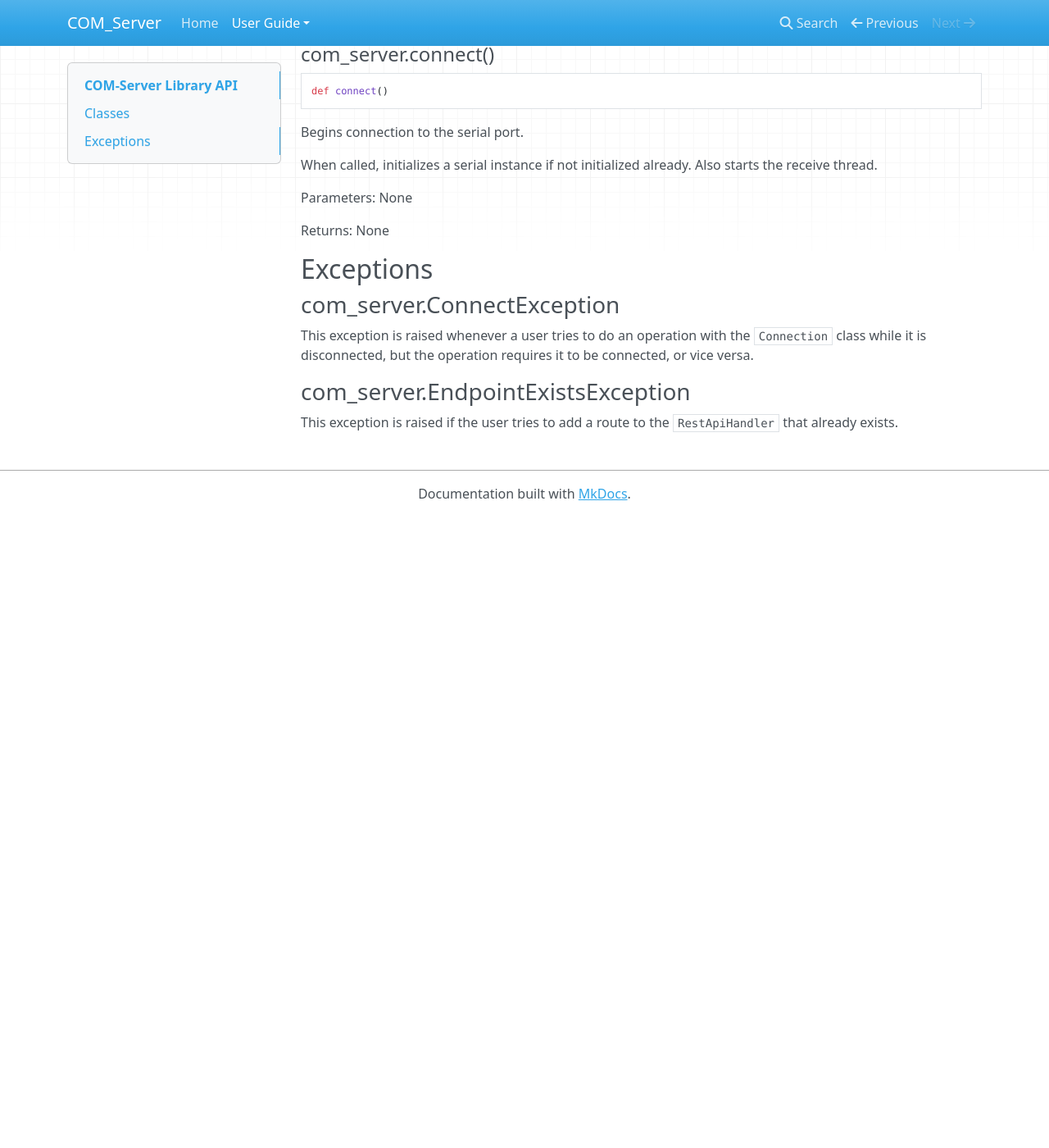
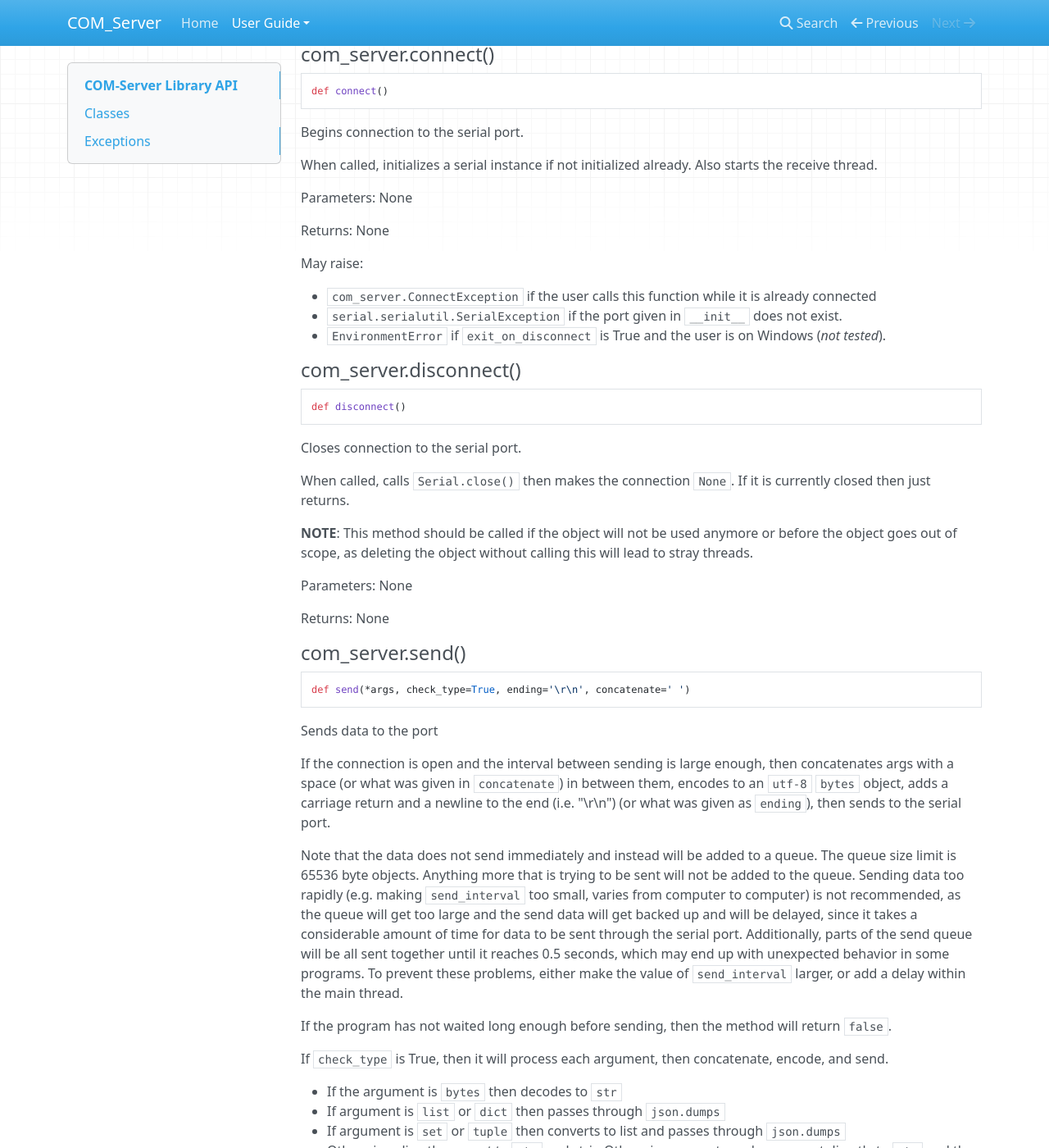
Before and after one commit to jonathanhliu21/COM-Server, an MkDocs documentation site: the page built from docs/en/docs/guide/library-api.md, in a window 1280 px wide and 1400 px high, scrolled down 1499 px. Shown: the whole window at 82% size. Built offline with MkDocs 1.6.1, drawn with Linux system fonts in a browser that asks for light colours; nearby versions of some CDN libraries; before the commit the page ends 2129 px from its top, so only the background shows below that; some of the changed text lies outside the part shown.

Commit message:
add disconnect() and send() in docs

````diff
--- a/docs/en/docs/guide/library-api.md
+++ b/docs/en/docs/guide/library-api.md
@@ -72,7 +72,74 @@ Parameters: None
 
 Returns: None
 
-####
+May raise:
+
+- `com_server.ConnectException` if the user calls this function while it is already connected
+- `serial.serialutil.SerialException` if the port given in `__init__` does not exist.
+- `EnvironmentError` if `exit_on_disconnect` is True and the user is on Windows (_not tested_).
+
+#### com_server.disconnect()
+
+```py
+def disconnect()
+```
+
+Closes connection to the serial port.
+
+When called, calls `Serial.close()` then makes the connection `None`. If it is currently closed then just returns.
+
+**NOTE**: This method should be called if the object will not be used anymore
+or before the object goes out of scope, as deleting the object without calling
+this will lead to stray threads.
+
+Parameters: None
+
+Returns: None
+
+#### com_server.send()
+
+```py
+def send(*args, check_type=True, ending='\r\n', concatenate=' ')
+```
+
+Sends data to the port
+
+If the connection is open and the interval between sending is large enough,
+then concatenates args with a space (or what was given in `concatenate`) in between them,
+encodes to an `utf-8` `bytes` object, adds a carriage return and a newline to the end (i.e. "\\r\\n") (or what was given as `ending`), then sends to the serial port.
+
+Note that the data does not send immediately and instead will be added to a queue.
+The queue size limit is 65536 byte objects. Anything more that is trying to be sent will not be added to the queue.
+Sending data too rapidly (e.g. making `send_interval` too small, varies from computer to computer) is not recommended,
+as the queue will get too large and the send data will get backed up and will be delayed,
+since it takes a considerable amount of time for data to be sent through the serial port.
+Additionally, parts of the send queue will be all sent together until it reaches 0.5 seconds,
+which may end up with unexpected behavior in some programs.
+To prevent these problems, either make the value of `send_interval` larger,
+or add a delay within the main thread.
+
+If the program has not waited long enough before sending, then the method will return `false`.
+
+If `check_type` is True, then it will process each argument, then concatenate, encode, and send.
+
+- If the argument is `bytes` then decodes to `str`
+- If argument is `list` or `dict` then passes through `json.dumps`
+- If argument is `set` or `tuple` then converts to list and passes through `json.dumps`
+- Otherwise, directly convert to `str` and strip
+Otherwise, converts each argument directly to `str` and then concatenates, encodes, and sends.
+
+Parameters:
+
+- `*args`: Everything that is to be sent, each as a separate parameter. Must have at least one parameter.
+- `check_type` (bool) (optional): If types in *args should be checked. By default True.
+- `ending` (str) (optional): The ending of the bytes object to be sent through the serial port. By default a carraige return + newline ("\\r\\n")
+- `concatenate` (str) (optional): What the strings in args should be concatenated by. By default a space `' '`
+
+Returns:
+
+- `true` on success (everything has been sent through)
+- `false` on failure (not open, not waited long enough before sending, did not fully send through, etc.)
+
 
 ## Exceptions
 
````
